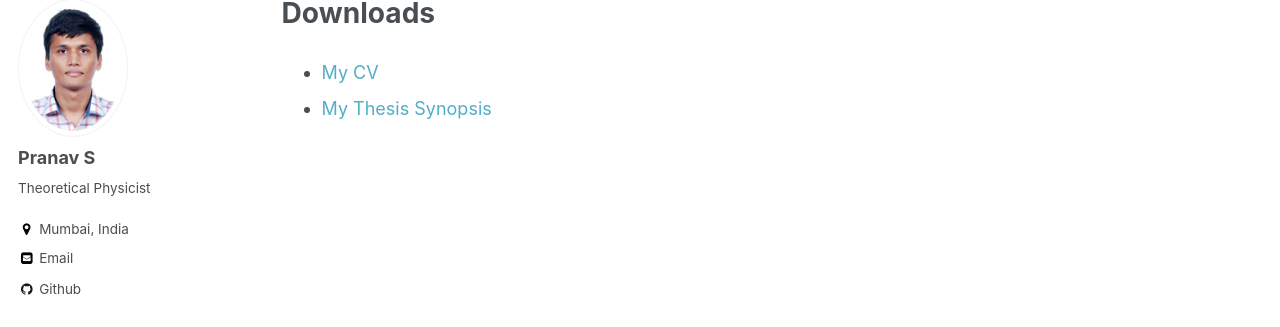
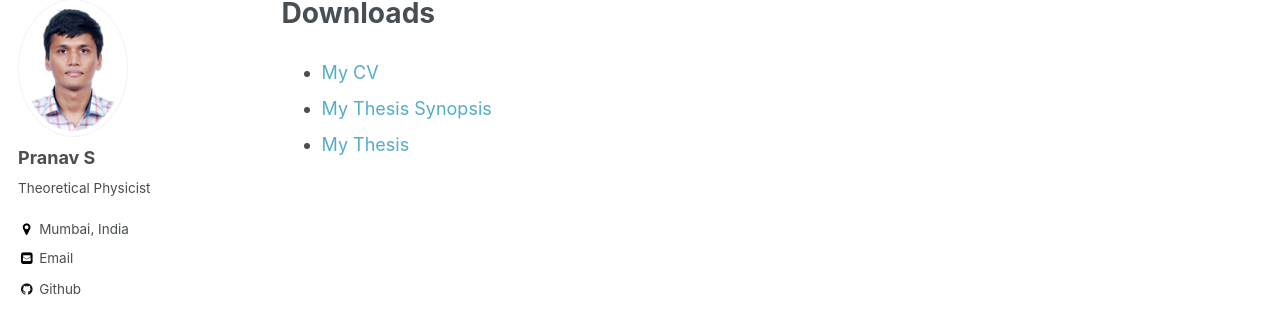
Before and after one commit to psampathkumar/psampathkumar.github.io, a Jekyll site: the page built from _pages/downloads.md, in a window 1280 px wide. Shown: the part 119-446 px from the top of the page. Built offline with Jekyll 4.4.1, drawn with Linux system fonts in a browser that asks for light colours.

Commit message:
Added Thesis too
Updated CV

```diff
--- a/_pages/downloads.md
+++ b/_pages/downloads.md
@@ -8,3 +8,4 @@ permalink: /downloads.html
 
 - [My CV](https://raw.githubusercontent.com/pranavtifr/pranavtifr.github.io/master/docs/vita.pdf)
 - [My Thesis Synopsis](https://raw.githubusercontent.com/pranavtifr/pranavtifr.github.io/master/docs/thesis.pdf)
+- [My Thesis](https://raw.githubusercontent.com/pranavtifr/pranavtifr.github.io/master/docs/thesis-full.pdf)
```
Also changed, not shown: 2 other files.
